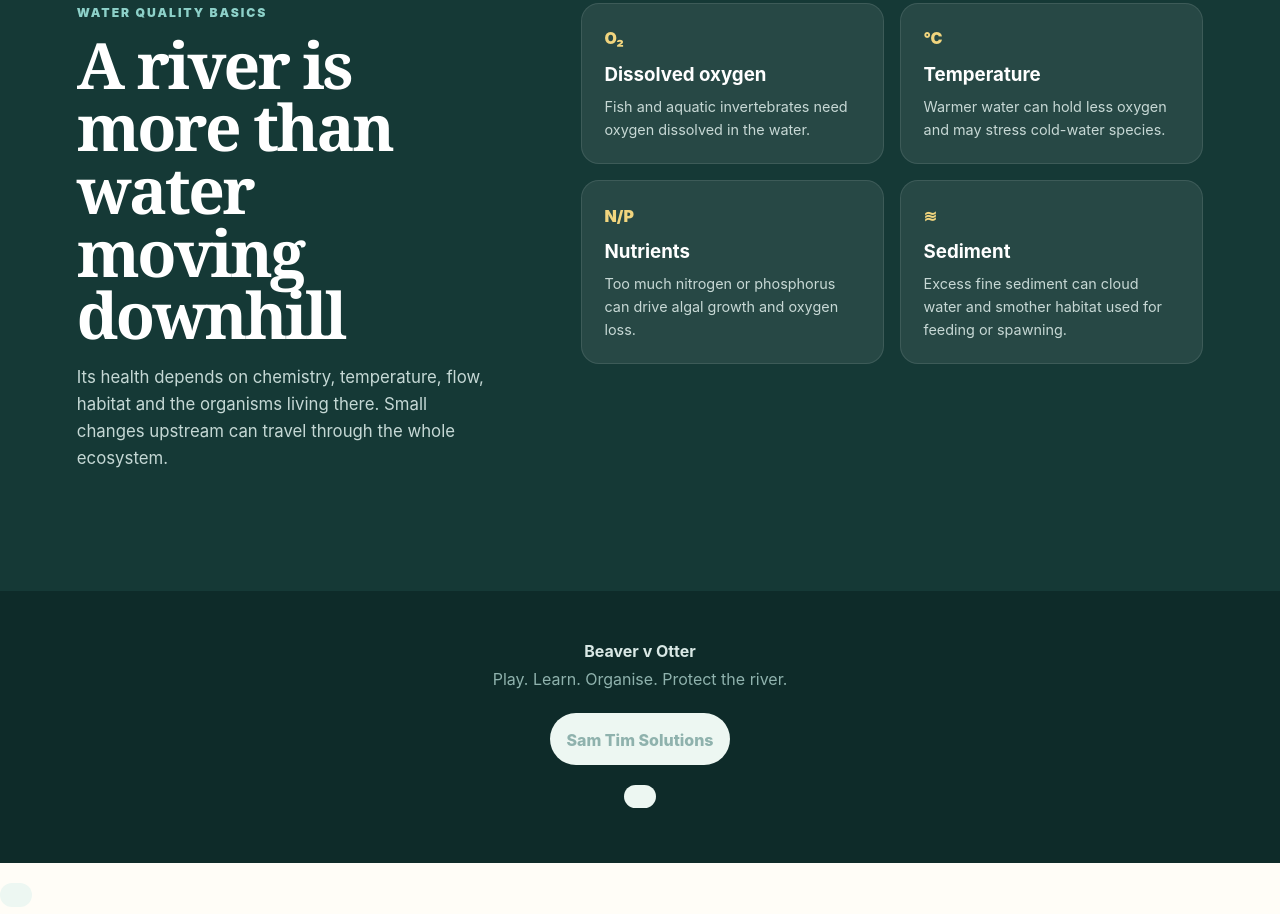
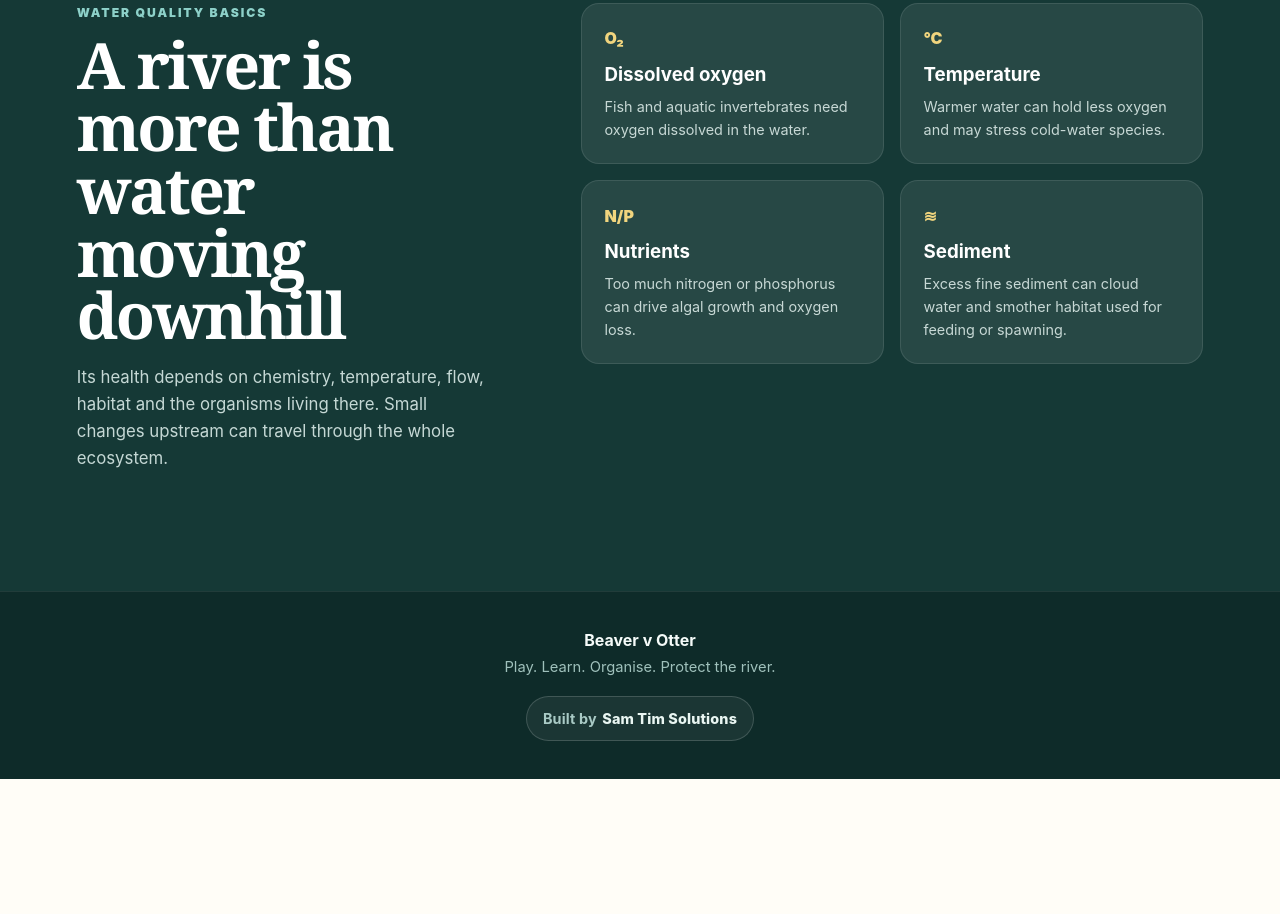
Before and after one commit to SamOBrienOlinger/beaver-v-otter, a plain HTML site: page index.html in a window 1280 px wide. Shown: the part 7312-8226 px from the top of the page. After the commit the page ends 8091 px from the top, so only its background shows below. Drawn offline with Linux system fonts and the light colour scheme.

Commit message:
Fix and polish Sam Tim Solutions footer

```diff
--- a/index.html
+++ b/index.html
@@ -11,6 +11,7 @@
   <link rel="stylesheet" href="data-centres.css">
   <link rel="stylesheet" href="advocacy.css">
   <link rel="stylesheet" href="resources.css">
+  <link rel="stylesheet" href="footer.css">
 </head>
 <body>
   <a class="skip-link" href="#main">Skip to game</a>
@@ -295,15 +296,13 @@
     </section>
   </main>
 
-  <footer>
-    <strong>Beaver v Otter</strong>
-    <p>Play. Learn. Organise. Protect the river.</p>
-    <div>
-    <a class="resource-link" href="https://samobrienolinger.github.io/SamOBrienOlinger/" target="_blank" >
-
-        <p>
-          Sam Tim Solutions
-        </p>
+  <footer class="site-footer">
+    <div class="site-footer__inner">
+      <strong class="site-footer__title">Beaver v Otter</strong>
+      <p class="site-footer__tagline">Play. Learn. Organise. Protect the river.</p>
+      <a class="site-footer__credit" href="https://samobrienolinger.github.io/SamOBrienOlinger/" target="_blank" rel="noopener noreferrer" aria-label="Visit Sam Tim Solutions">
+        <span>Built by</span> Sam Tim Solutions
+      </a>
     </div>
   </footer>
   <script src="script.js?v=2"></script>
```
